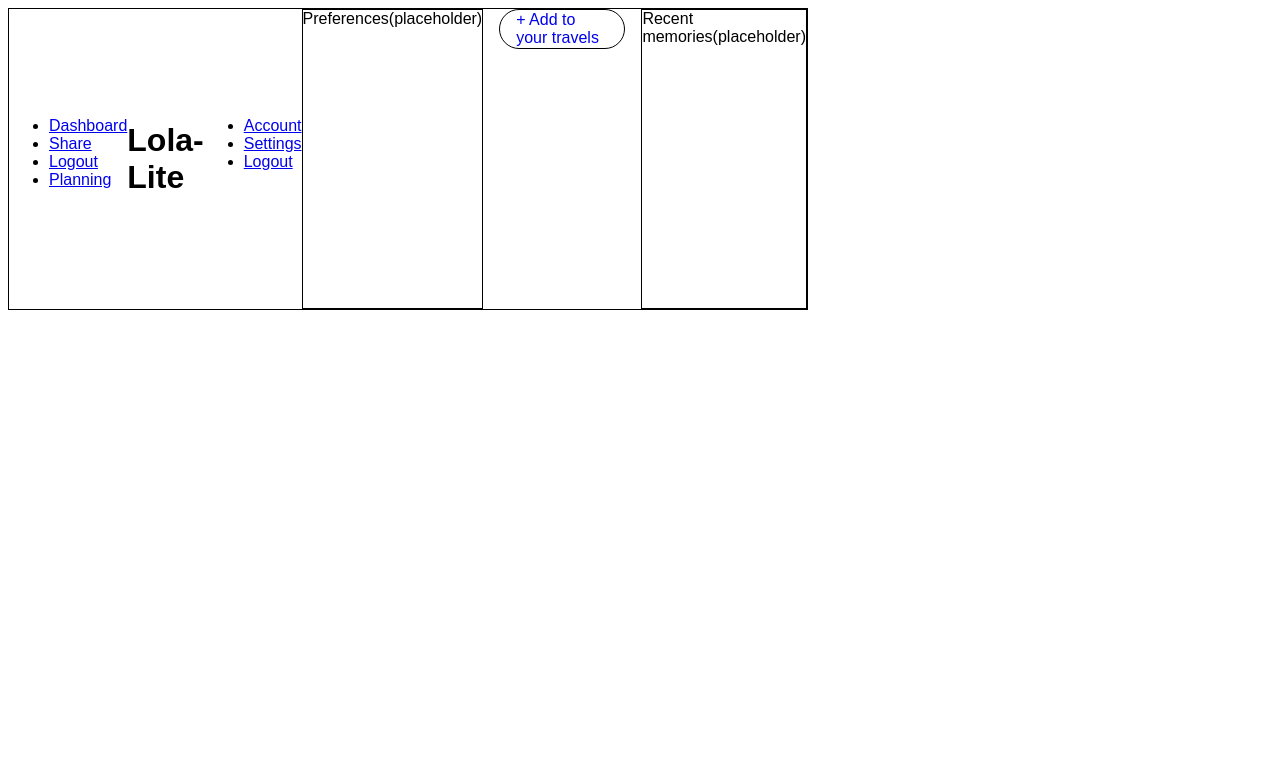
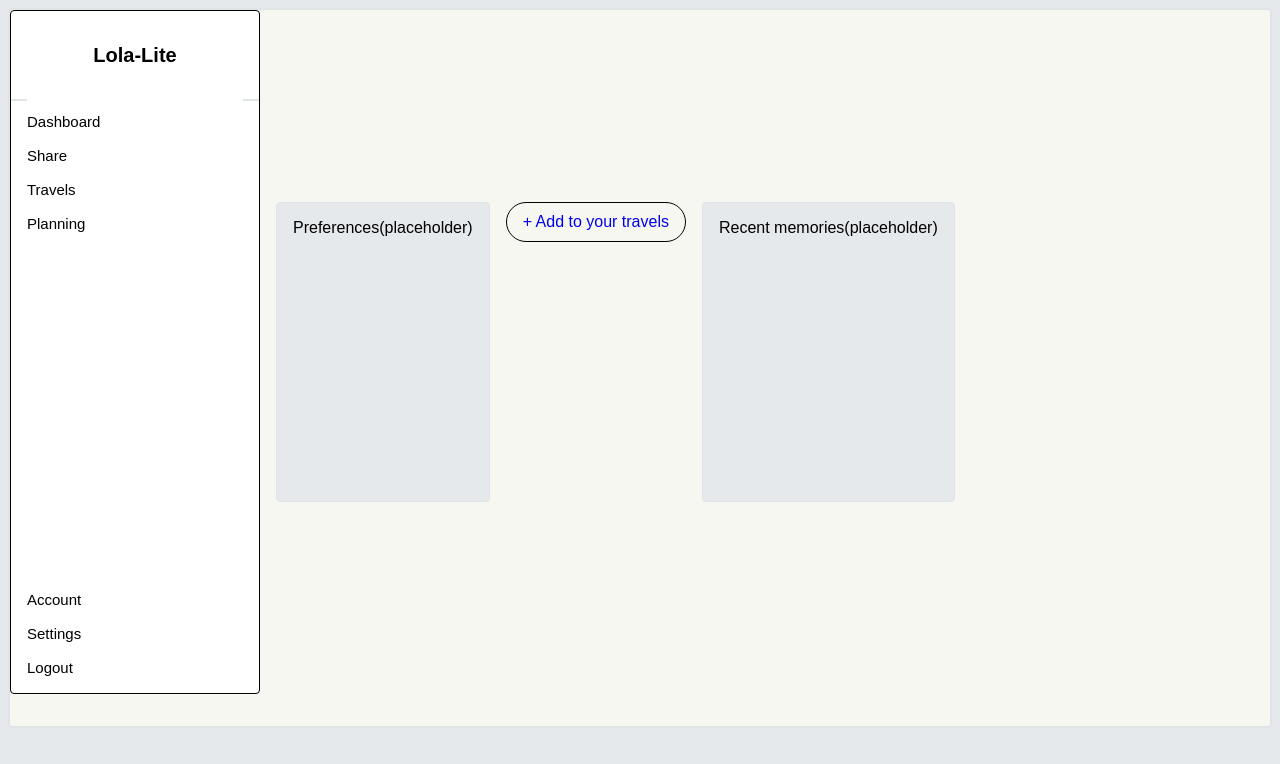
Before and after one commit to arangodavid/LolaLite, a Next.js app: page / in a window 1280 px wide. Shown: the top 764 px of the page. Built offline with nearby package versions, Linux system fonts and the light colour scheme.

Commit message:
cleaned up AI code, fleshed out styles

```diff
--- a/src/app/globals.css
+++ b/src/app/globals.css
@@ -15,6 +15,7 @@ body {
   font-family: Arial, Helvetica, sans-serif;
   -webkit-font-smoothing: antialiased;
   -moz-osx-font-smoothing: grayscale;
+  background-color: #e5e9ec;
 }
 
 *, *::before, *::after {
--- a/src/app/page.module.css
+++ b/src/app/page.module.css
@@ -2,12 +2,14 @@
   display: flex;
   flex: 1;
   width: 100%;
-  max-width: 800px;
   flex-direction: column;
   align-items: center;
   justify-content: space-between;
-  /* padding: 1rem; */
   border: 1px solid black;
+  background-color: #f7f7f2;
+  border: 2px solid #dfe4e7;
+  border-radius: 4px;
+  padding: 0 0 2rem 0;
 }
 
 .dashboardHeader {
@@ -24,11 +26,15 @@
   flex-direction: column;
   gap: 16px;
   width: 100%;
+  padding: 1rem;
 }
 
 .preferences, .recentMemories {
-  border: 1px solid black;
+  border: 1px solid #dfe4e7;
+  background-color: #e5e9ec;
+  padding: 1rem;
   height: 300px;
+  border-radius: 4px;
 }
 
 .ctas {
@@ -47,6 +53,9 @@
 }
 
 @media screen and (min-width: 750px) {
+  .dashboardMain {
+    height: 90vh;
+  }
   .dashboardMain, .dashboardContent {
    flex-flow: row nowrap;
   }
--- a/src/app/page.tsx
+++ b/src/app/page.tsx
@@ -1,27 +1,11 @@
 import Link from "next/link";
+import HeaderNavContainer from "../components/header/HeaderNavContainer"
 import styles from "./page.module.css";
 
-export default function Dashboard() {
+const Dashboard = () => {
   return (
     <main className={styles.dashboardMain}>
-      <header className={styles.dashboardHeader}>
-        <nav>
-          <ul>
-            <li><Link href="/">Dashboard</Link></li>
-            <li><Link href="/share">Share</Link></li>
-            <li><Link href="/history">Logout</Link></li>
-            <li><Link href="/history">Planning</Link></li>
-          </ul>
-        </nav>
-        <h1 className={styles.dashboardTitle}>Lola-Lite</h1>
-        <nav>
-          <ul>
-            <li><Link href="/history">Account</Link></li>
-            <li><Link href="/share">Settings</Link></li>
-            <li><Link href="/history">Logout</Link></li>
-          </ul>
-        </nav>
-      </header>
+      <HeaderNavContainer />
       <section className={styles.dashboardContent}>
         <section className={styles.preferences}>Preferences(placeholder)</section>
         <Link className={styles.ctas} href="/upload-travels">+ Add to your travels</Link>
@@ -30,3 +14,5 @@ export default function Dashboard() {
     </main>
   )
 }
+
+export default Dashboard;
--- /dev/null
+++ b/src/components/header/HeaderNav.tsx
@@ -0,0 +1,94 @@
+import Link from "next/link";
+import styles from "./headerNav.module.css";
+
+type HeaderNavProps = {
+    menuOpen: boolean;
+    toggleMenu: () => void;
+    closeMenu: () => void;
+    onHamburgerKeyDown: (e: React.KeyboardEvent<HTMLButtonElement>) => void;
+}
+
+const HeaderNav = ({ menuOpen, toggleMenu, onHamburgerKeyDown, closeMenu }: HeaderNavProps) => {
+    return (
+        <header className={styles.dashboardHeaderContainer}>
+            <section className={styles.dashboardHeader}>
+                <button
+                    type="button"
+                    className={`${styles.hamburgerMenu} ${menuOpen ? styles.hamburgerOpen : ""}`}
+                    onClick={toggleMenu}
+                    onKeyDown={onHamburgerKeyDown}
+                    aria-expanded={menuOpen}
+                    aria-controls="mobile-nav-panel"
+                    aria-label={menuOpen ? "Close menu" : "Open menu"}
+                >
+                    <span className={styles.bar} aria-hidden />
+                    <span className={styles.bar} aria-hidden />
+                    <span className={styles.bar} aria-hidden />
+                </button>
+
+                <h1 className={styles.dashboardTitle}>Lola-Lite</h1>
+            </section>
+
+            <section
+                id="mobile-nav-panel"
+                className={`${styles.hamburgerMenuContent} ${menuOpen ? styles.hamburgerMenuContentOpen : ""}`}
+            >
+                {menuOpen ? (
+                    <button
+                        type="button"
+                        className={styles.closeHamburgerMenuContentButton}
+                        onClick={closeMenu}
+                        aria-label="Close menu"
+                    > X </button>
+                ) : null}
+                <section className={styles.navCluster}>
+                    <nav className={styles.navPrimary} aria-label="Main">
+                        <ul>
+                            <li>
+                                <Link href="/">
+                                    Dashboard
+                                </Link>
+                            </li>
+                            <li>
+                                <Link href="/share">
+                                    Share
+                                </Link>
+                            </li>
+                            <li>
+                                <Link href="/history">
+                                    Travels
+                                </Link>
+                            </li>
+                            <li>
+                                <Link href="/history">
+                                    Planning
+                                </Link>
+                            </li>
+                        </ul>
+                    </nav>
+                    <nav className={styles.navSecondary} aria-label="Account">
+                        <ul>
+                            <li>
+                                <Link href="#">
+                                    Account
+                                </Link>
+                            </li>
+                            <li>
+                                <Link href="#">
+                                    Settings
+                                </Link>
+                            </li>
+                            <li>
+                                <Link href="#">
+                                    Logout
+                                </Link>
+                            </li>
+                        </ul>
+                    </nav>
+                </section>
+            </section>
+        </header>
+    );
+}
+
+export default HeaderNav;
--- /dev/null
+++ b/src/components/header/HeaderNavContainer.tsx
@@ -0,0 +1,30 @@
+"use client";
+
+import { useState } from "react";
+import HeaderNav from "./HeaderNav";
+
+const HeaderNavContainer = () => {
+  const [menuOpen, setMenuOpen] = useState(false);
+
+  const closeMenu = () => setMenuOpen(false);
+
+  const toggleMenu = () => setMenuOpen((open) => !open);
+
+  const onHamburgerKeyDown = (e: React.KeyboardEvent<HTMLButtonElement>) => {
+    if (e.key === "Enter" || e.key === " ") {
+      e.preventDefault();
+      toggleMenu();
+    }
+  };
+
+  return (
+    <HeaderNav
+      menuOpen={menuOpen}
+      toggleMenu={toggleMenu}
+      onHamburgerKeyDown={onHamburgerKeyDown}
+      closeMenu={closeMenu}
+    />
+  );
+};
+
+export default HeaderNavContainer;
--- /dev/null
+++ b/src/components/header/headerNav.module.css
@@ -0,0 +1,181 @@
+.dashboardHeaderContainer {
+  --header-nav-height: 3.5rem;
+  --hamburger-bar: #006494;
+  position: relative;
+  display: flex;
+  align-items: center;
+  width: 100%;
+  justify-content: space-between;
+  gap: 0.75rem;
+  height: 3.75rem;
+  background: #fff;
+  border-radius: 4px;
+  padding: 1rem;
+  border-bottom: 1px solid #dfe4e7;
+}
+
+.dashboardHeader {
+  display: flex;
+  flex-flow: row nowrap;
+  justify-content: flex-start;
+  align-items: center;;
+  gap: 2rem;
+  width: 100%;
+  height: 100%;
+}
+
+.hamburgerMenu {
+  display: flex;
+  flex-direction: column;
+  justify-content: center;
+  gap: 5px;
+  padding: 0.5rem;
+  margin: 0;
+  border: none;
+  background: transparent;
+  cursor: pointer;
+  -webkit-tap-highlight-color: transparent;
+}
+
+.bar {
+  width: 22px;
+  height: 2px;
+  background: var(--hamburger-bar);
+  display: block;
+  transform-origin: center;
+}
+
+/* Three bars (gap 5px, bar height 2px): shift by 7px to overlap at center */
+.hamburgerOpen .bar:nth-child(1) {
+  transform: translateY(7px) rotate(45deg);
+}
+
+.hamburgerOpen .bar:nth-child(2) {
+  opacity: 0;
+  transform: scaleX(0);
+}
+
+.hamburgerOpen .bar:nth-child(3) {
+  transform: translateY(-7px) rotate(-45deg);
+}
+
+.dashboardTitle {
+  margin: 0;
+  font-size: 1.25rem;
+}
+
+.hamburgerMenuContent {
+  position: fixed;
+  top: 0;
+  left: 0;
+  right: 0;
+  bottom: 0;
+  padding: 1.25rem 1.25rem 2rem;
+  background: #fff;
+  overflow-y: auto;
+  transform: translateX(100%);
+  transition: transform 0.2s ease, visibility 0.2s ease;
+  visibility: hidden;
+  pointer-events: none;
+  display: flex;
+  flex-flow: column nowrap;
+}
+
+.hamburgerMenuContentOpen {
+  transform: translateX(0);
+  visibility: visible;
+  pointer-events: auto;
+}
+
+.closeHamburgerMenuContentButton {
+  font-size: 1.46rem;
+  border: 0;
+  background: transparent;
+  align-self: flex-end;
+}
+
+.navCluster {
+  height: 100%;
+  display: flex;
+  flex-flow: column nowrap;
+  justify-content: space-between;
+}
+
+
+.navPrimary ul,
+.navSecondary ul {
+  display: flex;
+  flex-flow: column nowrap;
+  gap: 1rem;
+  list-style: none;
+  padding: 0;
+  margin: 0;
+}
+
+.navPrimary a,
+.navSecondary a {
+  color: inherit;
+  text-decoration: none;
+  font-size: 0.9375rem;
+}
+
+.navPrimary a:hover,
+.navSecondary a:hover {
+  text-decoration: underline;
+}
+
+@media screen and (max-width: 750px) {
+  .bar {
+    transition:
+      transform 0.22s ease,
+      opacity 0.18s ease;
+  }
+}
+
+@media screen and (min-width: 751px) {
+  .dashboardHeaderContainer {
+    border: 0;
+    height: 100%;
+    border: 1px solid black;
+    max-width: 250px;
+    flex-flow: column nowrap;
+  }
+
+  .dashboardHeader {
+    height: 3.75rem;
+    position: relative;
+  }
+
+  .dashboardHeader::after {
+    content: '';
+    position: absolute;
+    bottom: -1rem;
+    left: 50%;
+    border: 1px solid #dfe4e7;
+    width: calc(100% + 2rem);
+    transform: translateX(-50%);
+  }
+
+  .dashboardTitle {
+    width: 100%;
+    text-align: center;
+  }
+
+  .hamburgerMenu {
+    display: none;
+  }
+
+  .hamburgerMenuContent {
+    position: static;
+    transform: translateX(0);
+    visibility: visible;
+    pointer-events: auto;
+    width: 100%;
+    height: calc(100% - 3rem);
+    padding: 1rem 0 0;
+  }
+
+  /* .dashboardHeader {
+    border-bottom: 1px solid #dfe4e7;
+  } */
+}
```
Also changed, not shown: 1 other file (tests, documents, lock files or other folders).
